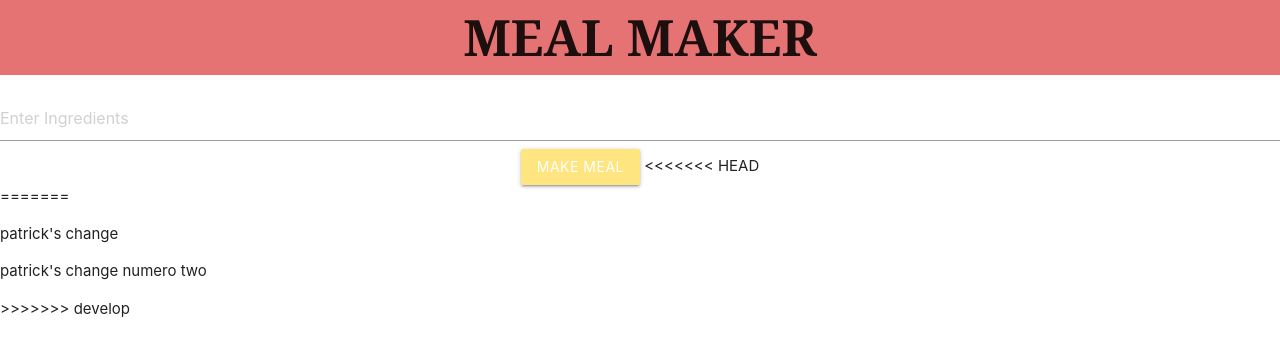
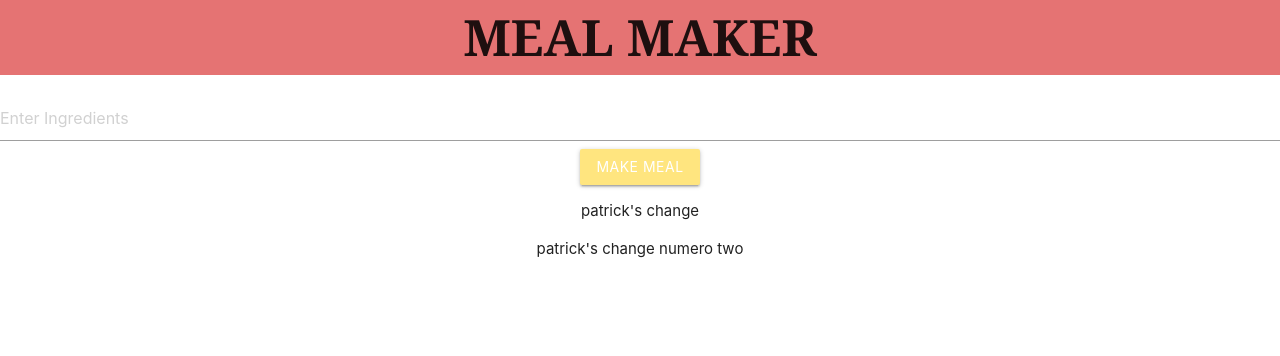
Before and after one commit to patrickarcher414/meal-maker, a plain HTML site: page index.html in a window 1280 px wide. Drawn offline with nearby package versions, Linux system fonts and the light colour scheme.

Commit message:
pull from main branch

```diff
--- a/index.html
+++ b/index.html
@@ -23,17 +23,11 @@
         <main>
             <input type="text" name="ingredients" placeholder="Enter Ingredients" />
             <button class="btn amber accent-1" id="make-meal-btn" type="submit">MAKE MEAL</button>
-<<<<<<< HEAD
+            <p>patrick's change</p>
+            <p>patrick's change numero two</p>
         </main>
     </div>
-    <script src="./assets/js/script.js"></script>
-=======
-            <p>patrick's change</p>
-            <p>patrick's change numero two</p>
-         </main>
-     </div>
 
->>>>>>> develop
 </body>
 
 </html>
```
